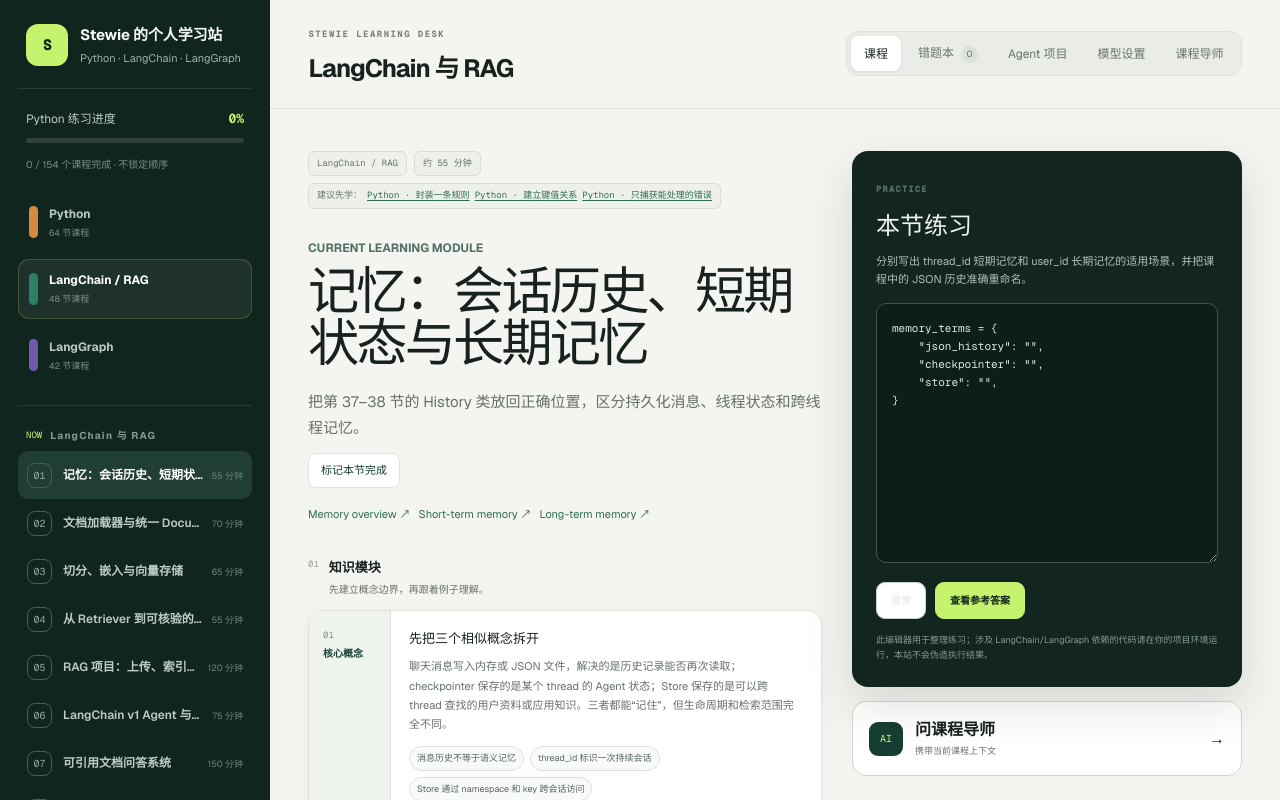
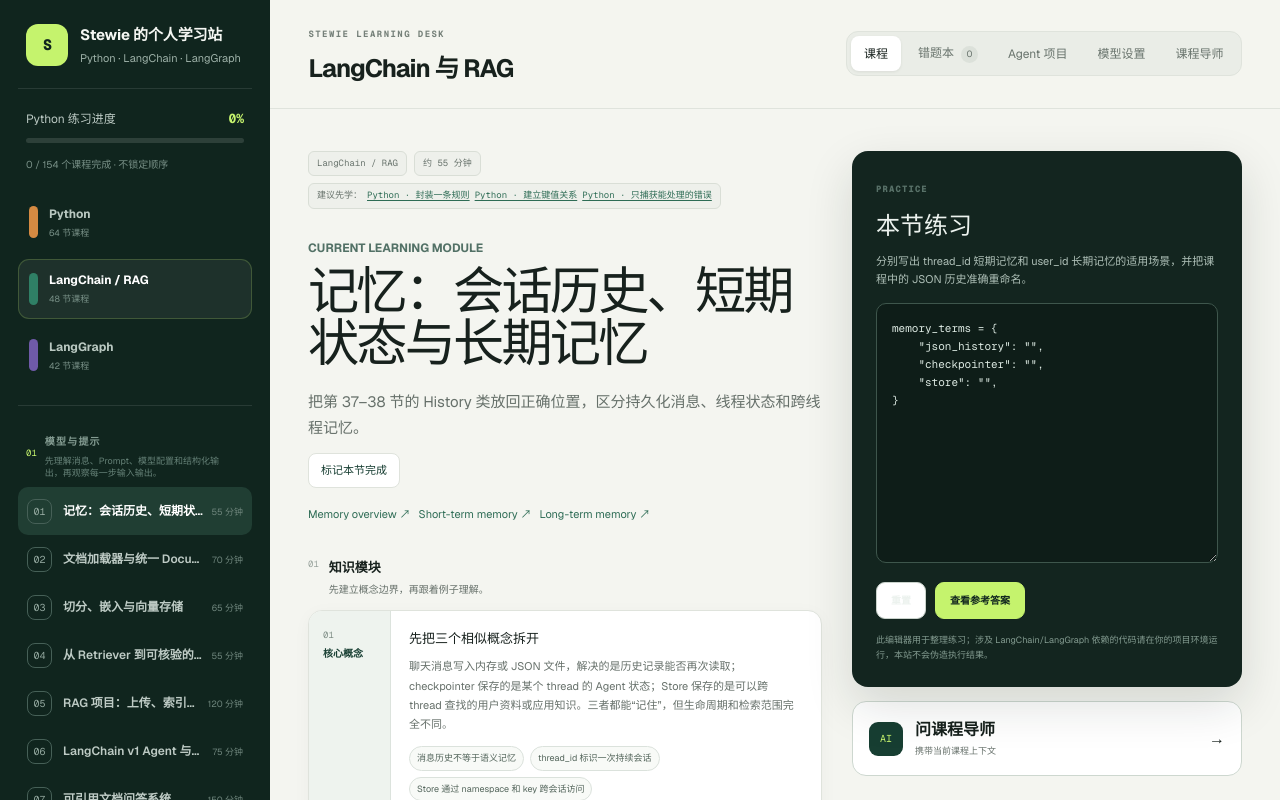
Before and after one commit to StewieCiao/python-agent, a Next.js app: page / in a window 1280 px wide. Shown: the top 800 px of the page. Built offline with nearby package versions, Linux system fonts and the light colour scheme.

Commit message:
ux: group framework lessons by stage

```diff
--- a/app/components/LearningApp.tsx
+++ b/app/components/LearningApp.tsx
@@ -631,13 +631,18 @@
               })}
             </section>
           )) : (
-            <section className="module-group">
-              <div className="module-title"><span>NOW</span><strong>{activeTrack.title}</strong></div>
-              {activeTrack.lessons.map((item, index) => <button className={`lesson-link ${item.id === activeCatalogLesson.id && viewMode === "learn" ? "active" : ""}`} disabled={isRunning} key={item.id} onClick={() => selectLearningLesson(item.id)} type="button">
-                <span className="lesson-state">{String(index + 1).padStart(2, "0")}</span>
-                <span><strong>{item.title}</strong><small>{item.minutes} 分钟</small></span>
-              </button>)}
-            </section>
+            activeTrack.stages.map((stage) => {
+              const stageLessons = stage.lessonIds
+                .map((lessonId) => activeTrack.lessons.find((item) => item.id === lessonId))
+                .filter((item): item is CourseTrack["lessons"][number] => Boolean(item));
+              return <section className="module-group" key={stage.id}>
+                <div className="module-title"><span>{String(stage.order).padStart(2, "0")}</span><div><strong>{stage.title}</strong><small className="stage-description">{stage.description}</small></div></div>
+                {stageLessons.map((item) => <button className={`lesson-link ${item.id === activeCatalogLesson.id && viewMode === "learn" ? "active" : ""}`} disabled={isRunning} key={item.id} onClick={() => selectLearningLesson(item.id)} type="button">
+                  <span className="lesson-state">{String(item.order).padStart(2, "0")}</span>
+                  <span><strong>{item.title}</strong><small>{item.minutes} 分钟</small></span>
+                </button>)}
+              </section>;
+            })
           )}
         </nav>
 
--- a/app/globals.css
+++ b/app/globals.css
@@ -173,6 +173,15 @@
   letter-spacing: 0.12em;
 }
 
+.stage-description {
+  display: block;
+  max-width: 190px;
+  margin-top: 3px;
+  color: #668278;
+  font-size: 9px;
+  line-height: 1.35;
+}
+
 .lesson-link {
   width: 100%;
   min-height: 48px;
```
